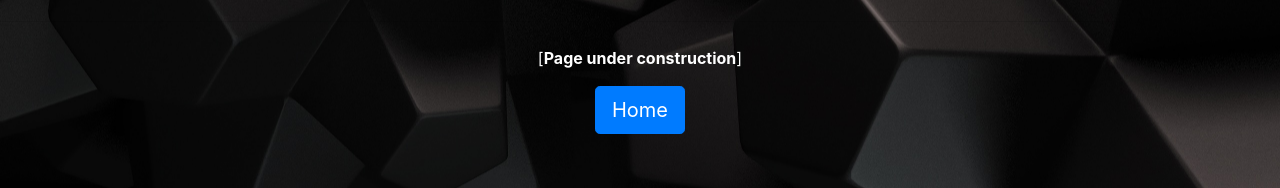
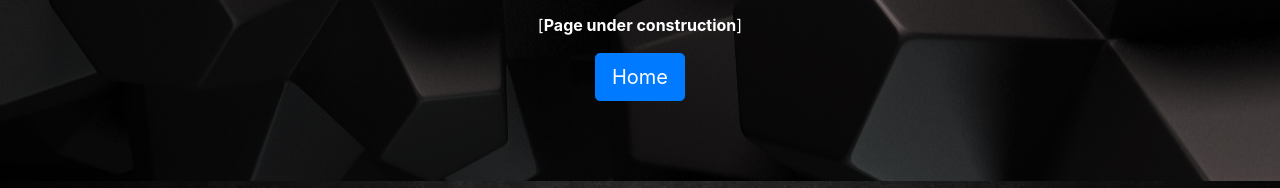
Before and after one commit to droycho/ePortfolio, a plain HTML site: page pages/softwareDevelopment.html in a window 1280 px wide. Shown: the part 251-439 px from the top of the page. Drawn offline with Linux system fonts and the light colour scheme.

Commit message:
removed line from soft dev banner

```diff
--- a/pages/softwareDevelopment.html
+++ b/pages/softwareDevelopment.html
@@ -56,7 +56,6 @@
        <h1 class="display-4">Software <strong>Development</strong></h1>
        <p class="lead">This page contains examples and demonstrations of various projects I have done involving software development.<br>
 	    My experience with software development involves working with various languages, such as <strong>Java</strong> and <strong>C#/++</strong>. </p>
-       <hr class="my-4">
        <p>[<strong>Page under construction</strong>]</p>
        <p class="lead">
           <a class="btn btn-primary btn-lg" href="/myEPortfolio" role="button">Home</a>
```
